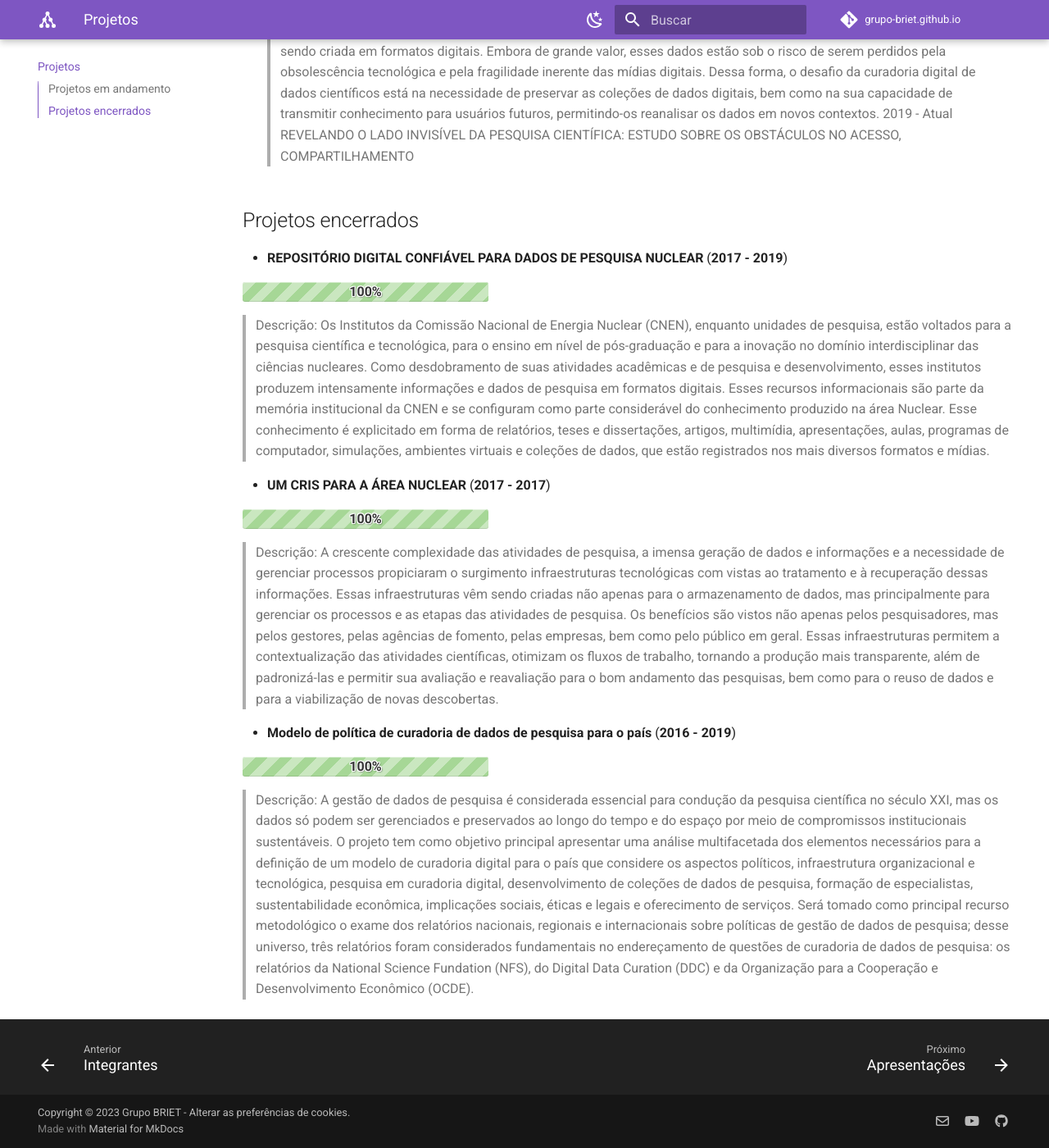
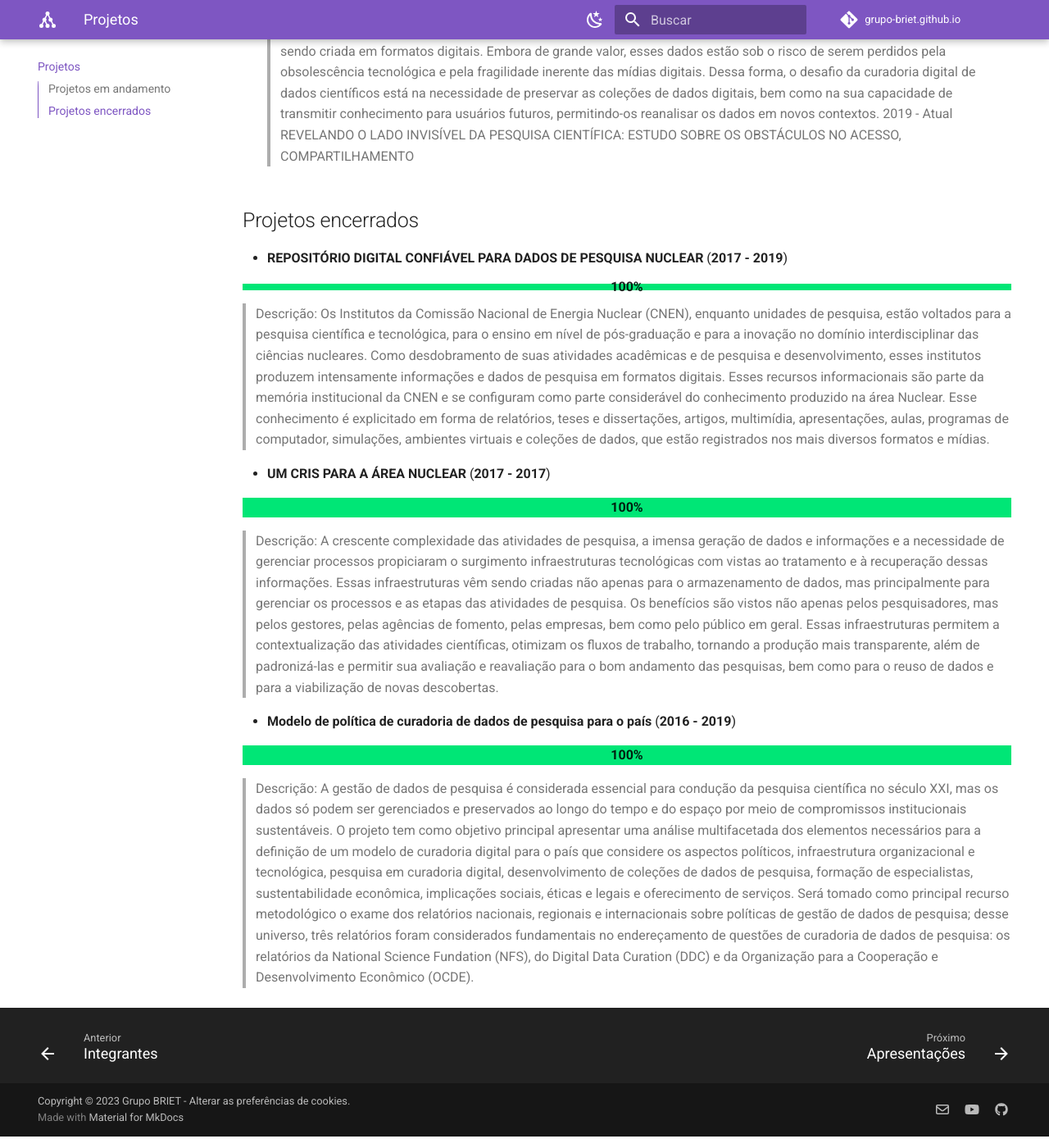
Before and after one commit to keellyayala/grupo-briet.github.io, an MkDocs documentation site: the page built from docs/projetos.md, in a window 1280 px wide and 1400 px high, scrolled down 1112 px. Shown: the whole window at 82% size. Built offline with MkDocs 1.6.1 and Material for MkDocs 9.7.7, drawn with Linux system fonts in a browser that asks for light colours; a script that is not in the unit is left out; comment, search, counter and statistics services are not loaded.

Commit message:
Update extra.css

```diff
--- a/docs/stylesheets/extra.css
+++ b/docs/stylesheets/extra.css
@@ -10,140 +10,144 @@
 /* Progress Bars */
 .md-typeset
 
-.progress {
-  display: block;
-  width: 300px;
-  margin: 10px 0;
-  height: 24px;
-  -webkit-border-radius: 3px;
-  -moz-border-radius: 3px;
-  border-radius: 3px;
-  background-color: #ededed;
-  position: relative;
-  box-shadow: inset -1px 1px 3px rgba(0, 0, 0, .1);
-}
-
 .progress-label {
     position: absolute;
     text-align: center;
-  font-weight: bold;
-  width: 100%; margin: 0;
-  line-height: 24px !important;
-  color: #333;
-  text-shadow: 1px 1px 0 #fefefe, -1px -1px 0 #fefefe, -1px 1px 0 #fefefe, 1px -1px 0 #fefefe, 0 1px 0 #fefefe, 0 -1px 0 #fefefe, 1px 0 0 #fefefe, -1px 0 0 #fefefe, 1px 1px 2px #000;
-  -webkit-font-smoothing: antialiased !important;
+    font-weight: 700;
+    width: 100%;
+    margin: 0;
+    line-height: 1.2rem;
     white-space: nowrap;
     overflow: hidden;
   }
 
   .progress-bar {
-  height: 24px;
+    height: 1.2rem;
     float: left;
+    background-color: #2979ff;
+  }
+
+ .candystripe-animate .progress-bar {
+    animation: animate-stripes 3s linear infinite;
+ }
+
+  .progress {
+    display: block;
+    width: 100%;
+    margin: 0.5rem 0;
+    height: 1.2rem;
     -webkit-border-radius: 3px;
     -moz-border-radius: 3px;
     border-radius: 3px;
-  background-color: #96c6d7;
-  box-shadow: inset 0 1px 0 rgba(255, 255, 255, .5), inset 0 -1px 0 rgba(0, 0, 0, .1);
-  background-size: 30px 30px;
-  background-image: -webkit-linear-gradient(
-    135deg, rgba(255, 255, 255, .4) 27%,
-    transparent 27%,
-    transparent 52%, rgba(255, 255, 255, .4) 52%,
-    rgba(255, 255, 255, .4) 77%,
-    transparent 77%, transparent
-  );
-  background-image: -moz-linear-gradient(
-    135deg,
-    rgba(255, 255, 255, .4) 27%, transparent 27%,
-    transparent 52%, rgba(255, 255, 255, .4) 52%,
-    rgba(255, 255, 255, .4) 77%, transparent 77%,
-    transparent
-  );
-  background-image: -ms-linear-gradient(
-    135deg,
-    rgba(255, 255, 255, .4) 27%, transparent 27%,
-    transparent 52%, rgba(255, 255, 255, .4) 52%,
-    rgba(255, 255, 255, .4) 77%, transparent 77%,
-    transparent
-  );
-  background-image: -o-linear-gradient(
-    135deg,
-    rgba(255, 255, 255, .4) 27%, transparent 27%,
-    transparent 52%, rgba(255, 255, 255, .4) 52%,
-    rgba(255, 255, 255, .4) 77%, transparent 77%,
-    transparent
-  );
-  background-image: linear-gradient(
-    135deg,
-    rgba(255, 255, 255, .4) 27%, transparent 27%,
-    transparent 52%, rgba(255, 255, 255, .4) 52%,
-    rgba(255, 255, 255, .4) 77%, transparent 77%,
-    transparent
-  );
+    background-color: #eeeeee;
+    position: relative;
+    box-shadow: inset -1px 1px 3px rgba(0, 0, 0, .1);
+  }
+
+  .progress.thin {
+    margin-top: 0.9rem;
+    height: 0.4rem;
+  }
+
+  .progress.thin .progress-label {
+    margin-top: -0.4rem;
+  }
+
+  .progress.thin .progress-bar {
+    height: 0.4rem;
+  }
+
+  .progress.candystripe .progress-bar {
+    background-image: linear-gradient(135deg, var(--md-progress-stripe) 27%, transparent 27%, transparent 52%, var(--md-progress-stripe) 52%, var(--md-progress-stripe) 77%, transparent 77%, transparent);
+    background-size: px2rem(40px) px2rem(40px);
+ }
+
+ .progress.static.lightcyan .progress-bar {
+    background-color:hsl(187deg 91% 47%);
+  }
+
+  .progress.static.blue .progress-bar {
+    background-color:#2979ff;
+  }
+
+  .progress.static.verydarkcyan .progress-bar {
+    background-color:hsl(187deg 39% 22%);
+  }
+
+  .progress.static.darkcyan .progress-bar {
+    background-color:darkcyan;
+  }
+
+  .progress.static.blueviolet .progress-bar {
+    background-color:blueviolet;
+  }
+
+  .progress.static.bisque .progress-bar {
+    background-color:bisque;
+  }
+
+  .progress.static.darkgreen .progress-bar {
+    background-color:darkgreen;
+  }
+
+  .progress.static.green .progress-bar {
+    background-color:green;
+  }
+
+  .progress.static.orange .progress-bar {
+    background-color:orange;
+  }
+
+  .progress.static.orangered .progress-bar {
+    background-color:orangered;
+  }
+
+  .progress.static.olivedrab .progress-bar {
+    background-color:olivedrab;
+  }
+
+  .progress.static.red .progress-bar {
+    background-color:red;
+  }
+
+
+  .progress.static.gray .progress-bar {
+    background-color:gray;
+  }
+
+  .progress.static.grey .progress-bar {
+    background-color: hsl(0deg 5% 89%);
   }
 
   .progress-100plus .progress-bar {
-  background-color: #a6d796;
+    background-color: #00e676;
   }
 
   .progress-80plus .progress-bar {
-  background-color: #c6d796;
+    background-color: #fbc02d;
   }
 
   .progress-60plus .progress-bar {
-  background-color: #d7c896;
+    background-color: #ff9100;
   }
 
   .progress-40plus .progress-bar {
-  background-color: #d7a796;
+    background-color: #ff5252;
   }
 
   .progress-20plus .progress-bar {
-  background-color: #d796a6;
+    background-color: #ff1744;
   }
 
   .progress-0plus .progress-bar {
-  background-color: #c25f77;
-}
-
-.candystripe-animate .progress-bar{
-  -webkit-animation: animate-stripes 3s linear infinite;
-  -moz-animation: animate-stripes 3s linear infinite;
-  animation: animate-stripes 3s linear infinite;
-}
-
-@-webkit-keyframes animate-stripes {
-  0% {
-    background-position: 0 0;
-  }
-
-  100% {
-    background-position: 60px 0;
-  }
-}
-
-@-moz-keyframes animate-stripes {
-  0% {
-    background-position: 0 0;
-  }
-
-  100% {
-    background-position: 60px 0;
-  }
+    background-color: #f50057;
   }
 
   @keyframes animate-stripes {
     0% {
         background-position: 0 0;
    }
-
     100% {
-    background-position: 60px 0;
+        background-position: px2rem(120px) 0;
    }
 }
-
-.gloss .progress-bar {
-  box-shadow:
-    inset 0 4px 12px rgba(255, 255, 255, .7),
-    inset 0 -12px 0 rgba(0, 0, 0, .05);
-}
```
Lines whose indentation alone changed are shown as unchanged.
